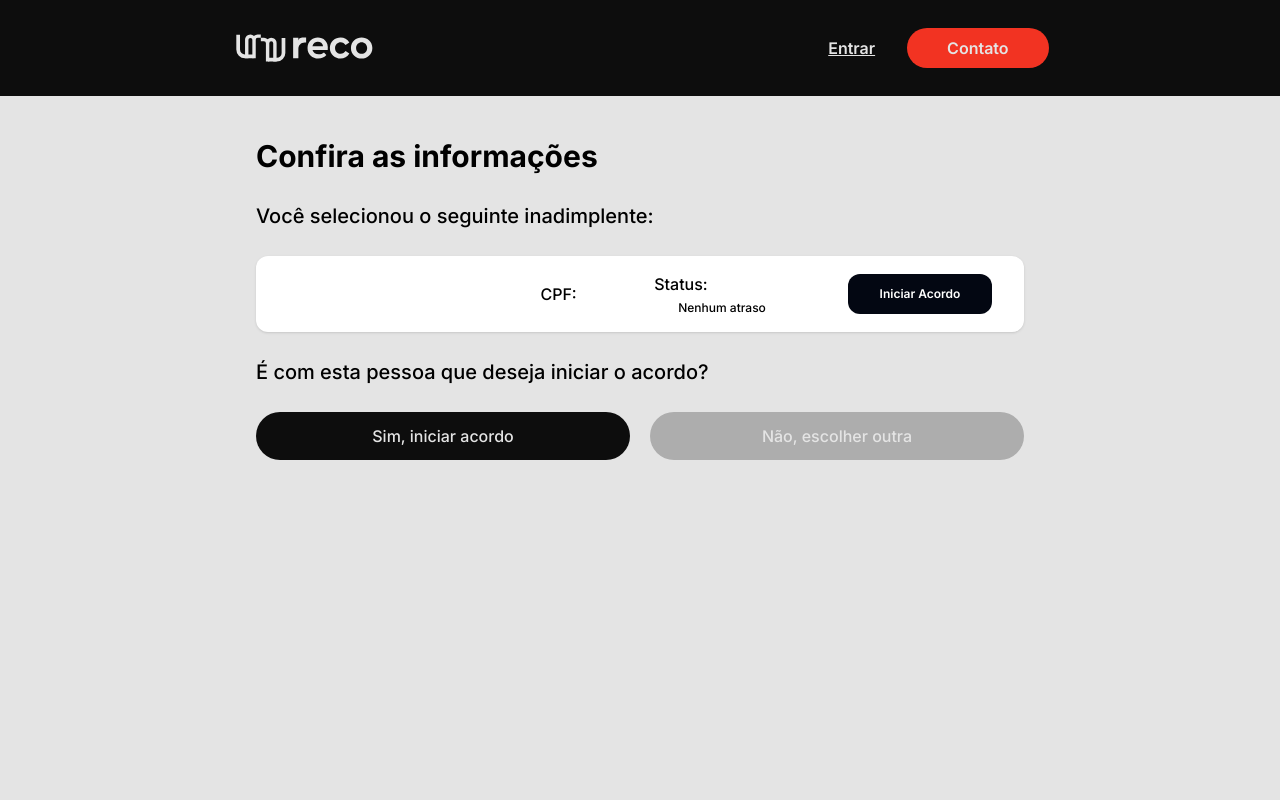
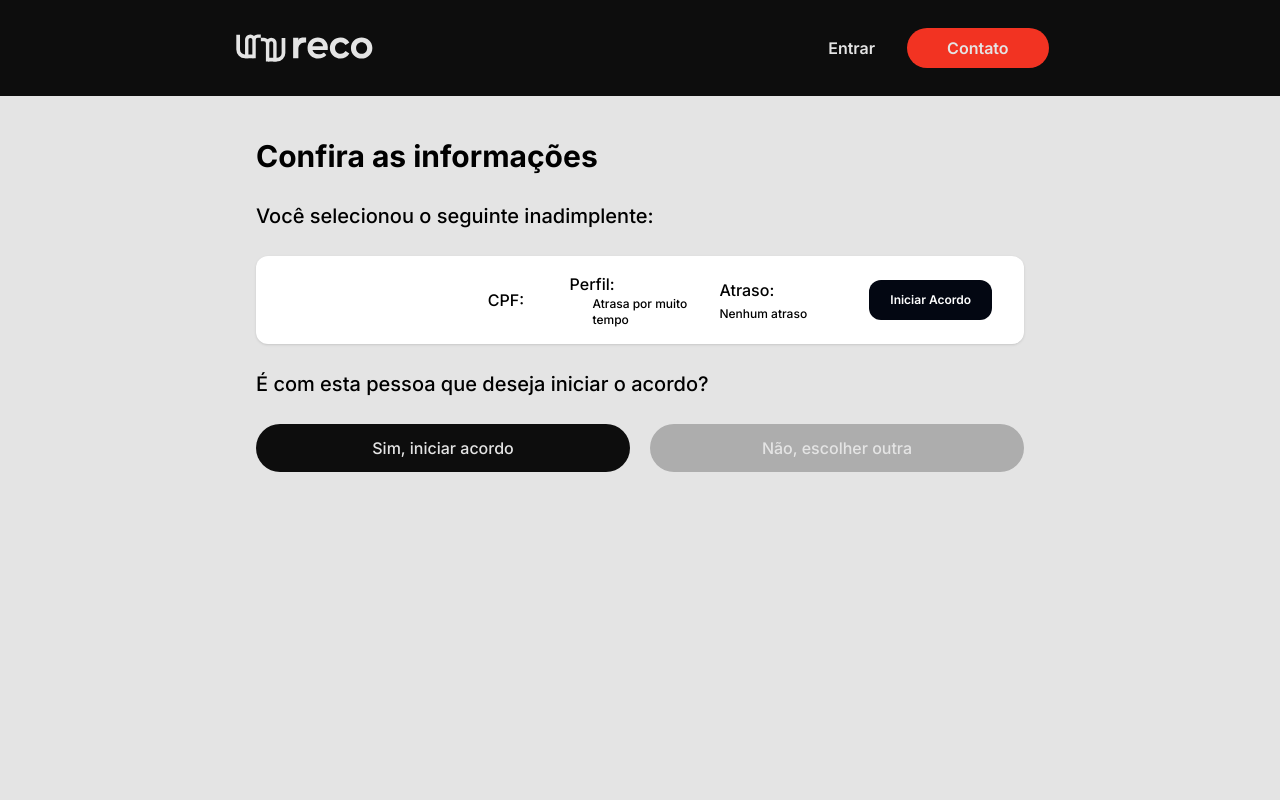
Before and after one commit to fpeduu/reco, a Next.js app in the folder nextjs_frontend/: page /tenants/1 in a window 1280 px wide. Shown: the top 800 px of the page. Built offline with nearby package versions, Linux system fonts and the light colour scheme; no server answers.

Commit message:
Remove underline

```diff
--- a/nextjs_frontend/src/app/tenants/components/DebtorCard/debtor-card.tsx
+++ b/nextjs_frontend/src/app/tenants/components/DebtorCard/debtor-card.tsx
@@ -16,6 +16,19 @@ export default function DebtorCard({ tenant }: DebtorCardProps) {
     let lateTuitions = tenant.mensalidadesAtrasadas;
     if (lateTuitions > 3) lateTuitions = 3;
     return `bg-status-${lateTuitions}`;
+  }
+
+  function getProfileText() {
+    switch (tenant.mensalidadesAtrasadas) {
+      case 0:
+        return "Nunca atrasa";
+      case 1:
+        return "Atrasa por pouco tempo";
+      case 2:
+        return "Atrasa por algum tempo";
+      default:
+        return "Atrasa por muito tempo";
+    }
   }
 
   function handleStartAgreement() {
@@ -39,15 +52,20 @@ export default function DebtorCard({ tenant }: DebtorCardProps) {
         </span>
       </div>
       <div className="w-44">
-        <p className="font-medium">Status:</p>
+        <p className="font-medium">Perfil:</p>
         <div className="flex items-center gap-1 text-xs font-medium">
-          <span
-            className={`w-5 h-5 rounded-full
+          <span className={`w-5 h-5 rounded-full
                           ${getStatusColor()}`}
           />
+          {getProfileText()}
+        </div>
+      </div>
+      <div className="w-44">
+        <p className="font-medium">Atraso:</p>
+        <div className="flex items-center gap-1 text-xs font-medium">
           <span className="pt-1">
             {tenant.mensalidadesAtrasadas > 0
-              ? `${tenant.mensalidadesAtrasadas} meses de atraso`
+              ? `${tenant.mensalidadesAtrasadas} dias de atraso`
               : "Nenhum atraso"}
           </span>
         </div>
--- a/nextjs_frontend/src/app/tenants/components/TenantList/tenant-list.tsx
+++ b/nextjs_frontend/src/app/tenants/components/TenantList/tenant-list.tsx
@@ -19,6 +19,14 @@ const statusList: string[] = [
   "2 meses de atraso",
   "3 meses ou mais de atraso"
 ];
+
+const profileList: string[] = [
+  "Todos",
+  "Nunca atrasa",
+  "Atrasa por pouco tempo",
+  "Atrasa por algum tempo",
+  "Atrasa por muito tempo",
+]
 
 const tenantsPerPage = 7;
 
@@ -88,6 +96,8 @@ export default function TenantList({ tenants }: TenantListProps) {
   function handleFilterChange(title: string, option: string) {
     if (title === "Condomínio") {
       setCondominium(option);
+    } else if (title === "Perfil")  {
+      setStatus(option);
     } else {
       setStatus(option);
     }
@@ -107,6 +117,11 @@ export default function TenantList({ tenants }: TenantListProps) {
           onChange={handleFilterChange}
         />
         <Dropdown
+          title="Perfil"
+          options={profileList}
+          onChange={handleFilterChange}
+        />
+        <Dropdown
           title="Meses de atraso"
           options={statusList}
           onChange={handleFilterChange}
--- a/nextjs_frontend/src/components/Header/header.tsx
+++ b/nextjs_frontend/src/components/Header/header.tsx
@@ -49,11 +49,11 @@ export default function Header() {
                         width={24}
                         height={24}
                     />
-                    <button className="underline" onClick={handleLogout}>
+                    <button onClick={handleLogout}>
                         Sair
                     </button>
                 </>:<>
-                    <button className="underline" onClick={handleLogin}>
+                    <button onClick={handleLogin}>
                         Entrar
                     </button>
                     <button className="bg-primary rounded-full py-2 px-10 ml-6">
```
